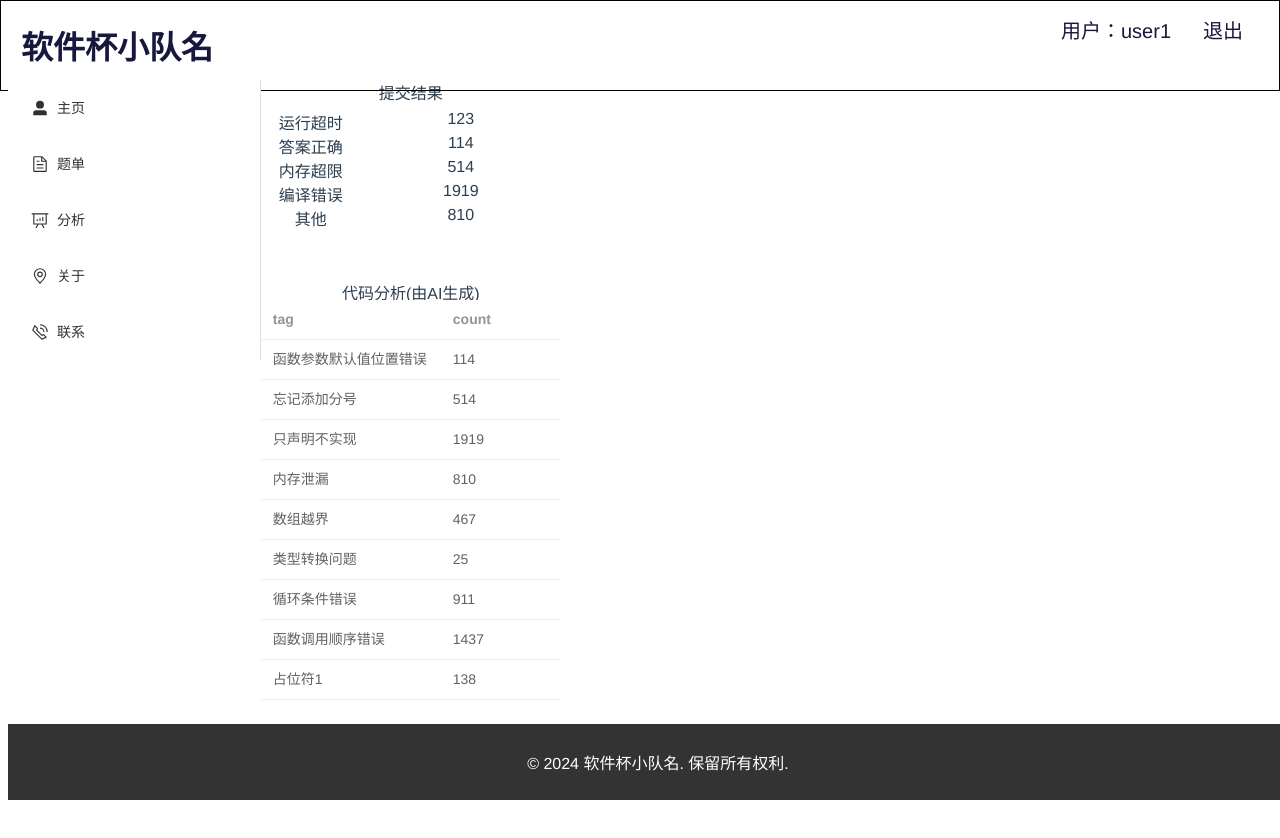
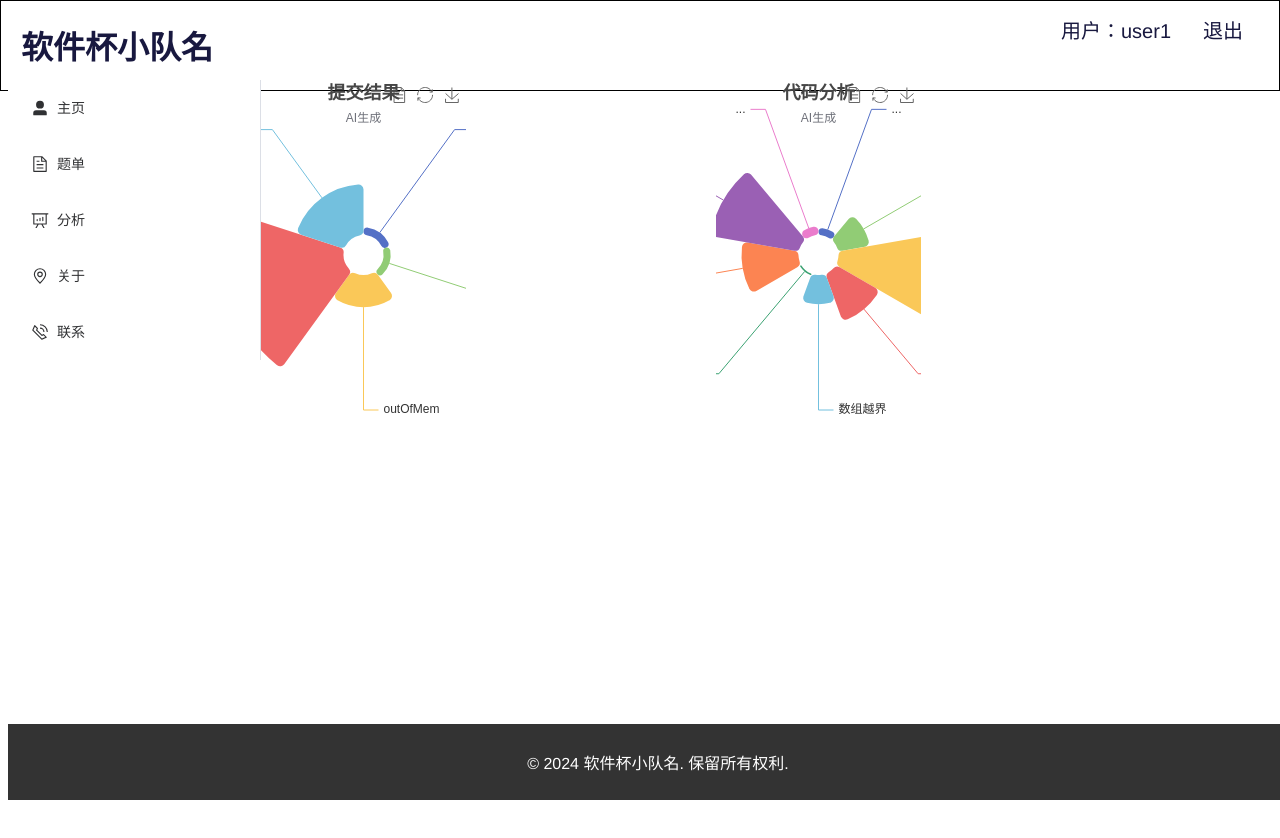
Before and after one commit to xxxxh04/ruanjianbei, a Vue app: page /analyze in a window 1280 px wide. Shown: the top 838 px of the page. Built offline with nearby package versions, Linux system fonts and the light colour scheme; what monaco-editor would draw is missing.

Commit message:
added: echarts

```diff
--- a/package.json
+++ b/package.json
@@ -13,6 +13,7 @@
   "dependencies": {
     "@element-plus/icons-vue": "^2.3.1",
     "axios": "^1.7.2",
+    "echarts": "^5.5.0",
     "element-plus": "^2.7.3",
     "monaco-editor": "^0.48.0",
     "vue": "^3.4.21",
--- a/src/assets/AnalyzerDataComponents.css
+++ b/src/assets/AnalyzerDataComponents.css
@@ -10,3 +10,9 @@ header.el-header {
 main.el-main {
     padding: 10px;
 }
+
+.chart{
+    height: 500px;
+    width: 500px;
+
+}
--- a/src/components/AnalyzeCodeProblem.vue
+++ b/src/components/AnalyzeCodeProblem.vue
@@ -1,57 +1,107 @@
 <template>
   <div class="analyzer-data-view">
-        <el-header>代码分析(由AI生成)</el-header>
+    <!-- <el-header>代码分析(由AI生成)</el-header>
     <el-table :data="tableData" style="width: 100%">
-            <el-table-column prop="tag" label="tag" width="180" />
-            <el-table-column prop="count" label="count" width="180" />
-        </el-table>
+      <el-table-column prop="name" label="tag" width="180" />
+      <el-table-column prop="value" label="count" width="180" />
+    </el-table> -->
+    <div id="codeAnalys" class="chart"></div>
   </div>
 </template>
 
-
 <script setup lang="ts">
-
+import * as echarts from "echarts";
+import { onMounted } from "vue";
 const tableData = [
   {
-        tag: '函数参数默认值位置错误',
-        count: 114
+    name: "函数参数默认值位置错误",
+    value: 114,
   },
   {
-        tag: '忘记添加分号',
-        count: 514
+    name: "忘记添加分号",
+    value: 514,
   },
   {
-        tag: '只声明不实现',
-        count: 1919
+    name: "只声明不实现",
+    value: 1919,
   },
   {
-        tag: '内存泄漏',
-        count: 810
+    name: "内存泄漏",
+    value: 810,
   },
   {
-        tag: '数组越界',
-        count: 467
+    name: "数组越界",
+    value: 467,
   },
   {
-        tag: '类型转换问题',
-        count: 25
+    name: "类型转换问题",
+    value: 25,
   },
   {
-        tag: '循环条件错误',
-        count: 911
+    name: "循环条件错误",
+    value: 911,
   },
   {
-        tag: '函数调用顺序错误',
-        count: 1437
+    name: "函数调用顺序错误",
+    value: 1437,
   },
   {
-        tag: '占位符1',
-        count: 138
+    name: "占位符1",
+    value: 138,
+  },
+];
+const names = tableData.map((item) => item.name);
+console.log(names);
+
+function setChart() {
+  type EChartsOption = echarts.EChartsOption;
+  var chartDom = document.getElementById("codeAnalys")!;
+  var myChart = echarts.init(chartDom);
+  var option: EChartsOption;
+
+  option = {
+    title: {
+      text: "代码分析",
+      subtext: "AI生成",
+      left: "center",
+    },
+    tooltip: {
+      trigger: "item",
+      formatter: "{a} <br/>{b} : {c} ({d}%)",
+    },
+    toolbox: {
+      show: true,
+      feature: {
+        mark: { show: true },
+        dataView: { show: true, readOnly: false },
+        restore: { show: true },
+        saveAsImage: { show: true },
+      },
+    },
+    series: [
+      {
+        name: "代码分析",
+        type: "pie",
+        radius: [20, 140],
+        center: ["50%", "50%"],
+        roseType: "area",
+        itemStyle: {
+          borderRadius: 5,
+        },
+        data: tableData,
+      },
+    ],
+  };
+  option && myChart.setOption(option);
 }
-]
-
+onMounted(() => {
+  setChart();
+});
 </script>
 
 <style>
-
+.chart {
+  height: 500px;
+  width: 500px;
+}
 </style>
--- a/src/components/AnalyzeSubmitResult.vue
+++ b/src/components/AnalyzeSubmitResult.vue
@@ -1,6 +1,6 @@
 <template>
   <div class="analyzer-data-view">
-        <el-container>
+    <!-- <el-container>
       <el-header>提交结果</el-header>
       <el-main>
         <el-row :gutter="20">
@@ -59,30 +59,84 @@
           </el-col>
           <el-col :span="16" class="analyzer-data-value">
             <div class="grid-content ep-bg-purple">
-                            <span>{{  count.other }}</span>
+              <span>{{ count.other }}</span>
             </div>
           </el-col>
         </el-row>
       </el-main>
-        </el-container>
+    </el-container> -->
+    <div class="chart" id="result"></div>
   </div>
 </template>
 
+<script setup lang="ts">
+import { reactive, onMounted } from "vue";
+import * as echarts from "echarts";
+// const count = reactive({
+//   timeOut: 123,
+//   correct: 114,
+//   outOfMem: 514,
+//   complieErr: 1919,
+//   other: 810,
+// });
 
-<script setup lang="ts">
-import { reactive } from 'vue';
+const count = reactive([
+  { name: "timeOut", value: 123 },
+  { name: "correct", value: 114 },
+  { name: "outOfMem", value: 514 },
+  { name: "complieErr", value: 1919 },
+  { name: "other", value: 810 },
+]);
+function setChart() {
+  type EChartsOption = echarts.EChartsOption;
+  var chartDom = document.getElementById("result")!;
+  var myChart = echarts.init(chartDom);
+  var option: EChartsOption;
 
-
-const count = reactive({
-    timeOut: 123,
-    correct: 114,
-    outOfMem: 514,
-    complieErr: 1919,
-    other: 810
-})
-
+  option = {
+    title: {
+      text: "提交结果",
+      subtext: "AI生成",
+      left: "center",
+    },
+    tooltip: {
+      trigger: "item",
+      formatter: "{a} <br/>{b} : {c} ({d}%)",
+    },
+    toolbox: {
+      show: true,
+      feature: {
+        mark: { show: true },
+        dataView: { show: true, readOnly: false },
+        restore: { show: true },
+        saveAsImage: { show: true },
+      },
+    },
+    series: [
+      {
+        name: "提交结果",
+        type: "pie",
+        radius: [20, 140],
+        center: ["50%", "50%"],
+        roseType: "area",
+        itemStyle: {
+          borderRadius: 5,
+        },
+        data: count,
+      },
+    ],
+  };
+  option && myChart.setOption(option);
+}
+onMounted(() => {
+  setChart();
+});
 </script>
 
 <style>
-@import '../assets/AnalyzerDataComponents.css'
+@import "../assets/AnalyzerDataComponents.css";
+/* .chart {
+  height: 500px;
+  width: 500px;
+} */
 </style>
--- a/src/components/CeShiComponent.vue
+++ b/src/components/CeShiComponent.vue
@@ -247,6 +247,11 @@ onMounted(() => {
 </script>
 
 <style scoped>
+a {
+  color: black;
+  text-decoration: none; /* 去除下划线 */
+  cursor: pointer; /* 鼠标悬停时显示手型光标 */
+}
 #title {
   padding: 10px;
   /* 添加一些内边距 */
--- a/src/views/AnalyzeView.vue
+++ b/src/views/AnalyzeView.vue
@@ -1,16 +1,28 @@
 <template>
-    <div style="height: 200px; width: 200px;">
-        <AnalyzeSubmitResult />
-        <AnalyzeCodeProblem />
+  <div>
+    <div class="charts">
+      <AnalyzeSubmitResult class="chart" />
+      <AnalyzeCodeProblem class="chart" />
     </div>
+  </div>
 </template>
 
 <script setup lang="ts">
-import AnalyzeSubmitResult from '@/components/AnalyzeSubmitResult.vue';
-import AnalyzeCodeProblem from '@/components/AnalyzeCodeProblem.vue'
-
+import AnalyzeSubmitResult from "@/components/AnalyzeSubmitResult.vue";
+import AnalyzeCodeProblem from "@/components/AnalyzeCodeProblem.vue";
 </script>
 
 <style>
-
+.charts {
+  display: flex; /* 使用Flexbox布局 */
+  justify-content: flex-start; /* 子元素在主轴上（默认是水平方向）平均分布 */
+  align-items: center; /* 子元素在交叉轴上（默认是垂直方向）居中对齐 */
+  /* height: 200px;
+  width: 200px; */
+  width: 100%;
+}
+.chart {
+  width: 45%;
+  height: 350px;
+}
 </style>
```
Also changed, not shown: 1 other file (tests, documents, lock files or other folders). Lines whose indentation alone changed are shown as unchanged.
